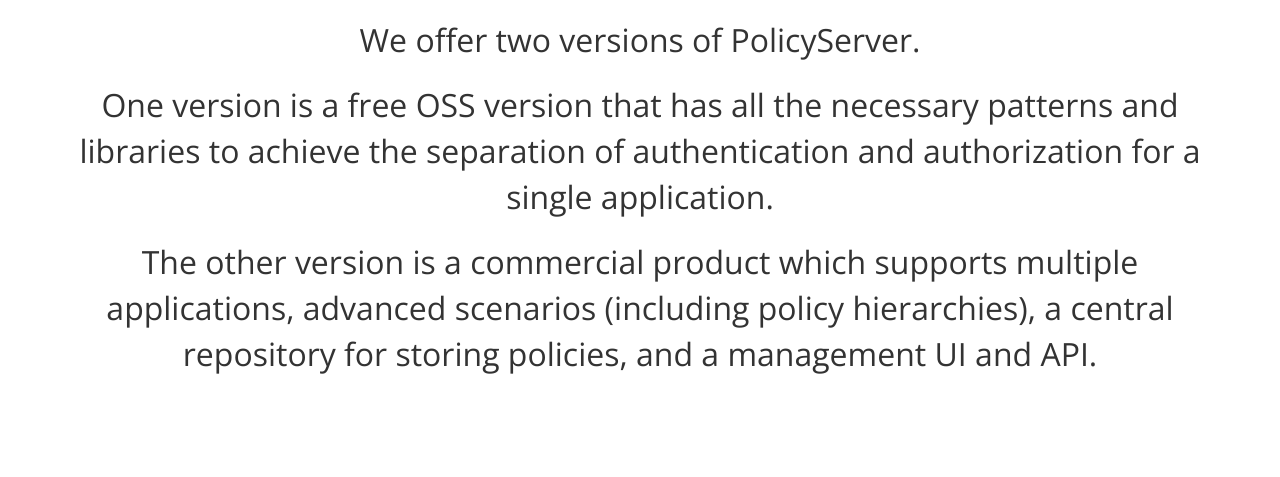
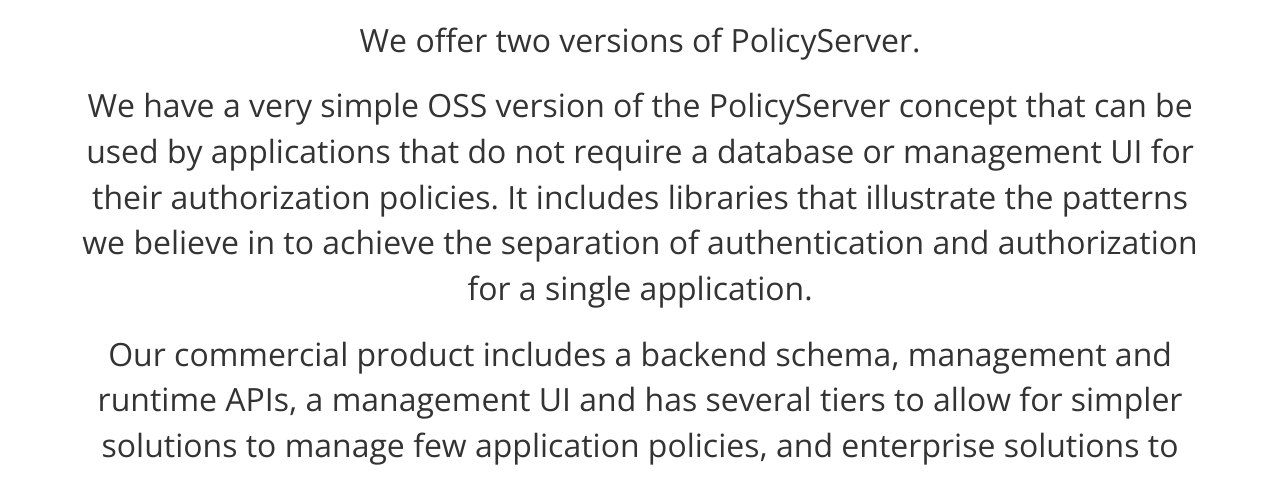
Before and after one commit to PolicyServer/policyserver.io, a plain HTML site: page index.html in a window 1280 px wide. Shown: the part 2560-3037 px from the top of the page. Drawn offline with nearby package versions, Linux system fonts and the light colour scheme.

Commit message:
reword offerings

```diff
--- a/index.html
+++ b/index.html
@@ -81,13 +81,13 @@
                     We offer two versions of PolicyServer.
                 </p>
                 <p>
-                    One version is a free OSS version that has all the necessary
-                    patterns and libraries to achieve the separation of authentication and authorization for a single application.
+                    We have a very simple OSS version of the PolicyServer concept that can be used by applications that do not require a database or management UI
+                    for their authorization policies. It includes libraries that illustrate the patterns we believe in to achieve the separation of authentication
+                    and authorization for a single application.
                 </p>
                 <p>
-                    The other version is a commercial product which supports multiple applications,
-                    advanced scenarios (including policy hierarchies), a central repository for storing policies,
-                    and a management UI and API.
+                    Our commercial product includes a backend schema, management and runtime APIs, a management UI and has several tiers to allow for simpler solutions
+                    to manage few application policies, and enterprise solutions to manage policies for multiple applications, multi-tenancy, policy hierarchy, audit and more.
                 </p>
             </div>
         </div>
```
